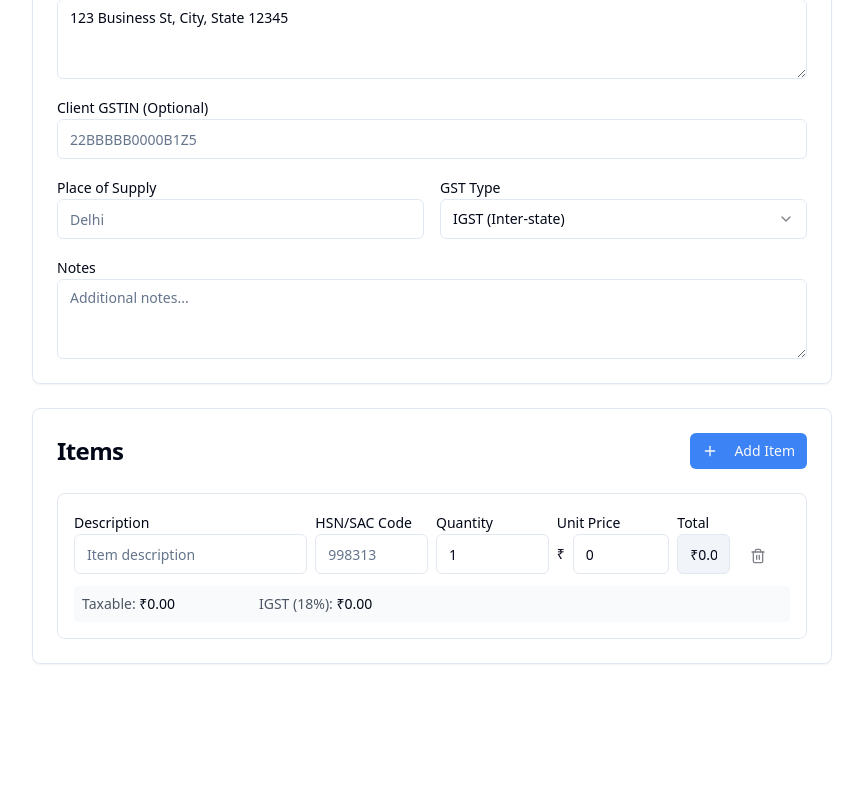
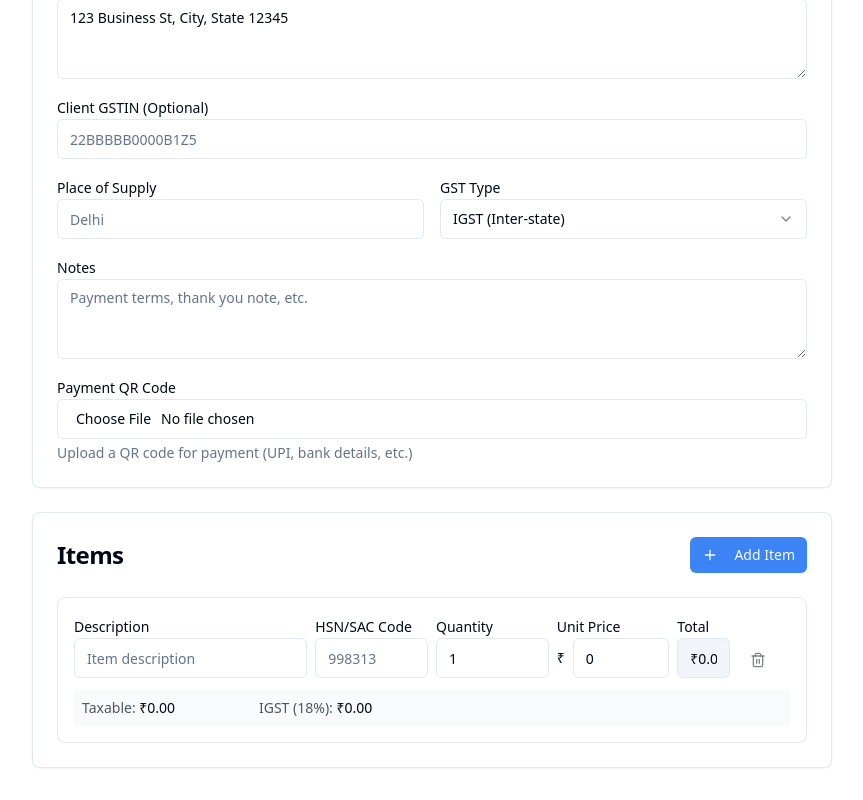
Before and after one commit to arpanmukherjee2006/invomitra, a React (Vite) app: page /invoice/new in a window 1280 px wide. Shown: the part 1272-2072 px from the top of the page, without its empty margins (0-863 px from the left). Before the commit the page ends 1968 px from the top, so only its background shows below. Built offline with nearby package versions, Linux system fonts and the light colour scheme.

Commit message:
Remove payment gateway, add QR code

```diff
--- a/src/components/Invoice/InvoiceForm.tsx
+++ b/src/components/Invoice/InvoiceForm.tsx
@@ -81,6 +81,7 @@ const InvoiceForm = ({ initialInvoice }: InvoiceFormProps) => {
     cgst_rate: 9,
     sgst_rate: 9,
     igst_rate: 18,
+    payment_qr: '', // For payment QR code
   });
 
   const [companyInfo, setCompanyInfo] = useState<CompanyInfo>({
@@ -153,6 +154,7 @@ const InvoiceForm = ({ initialInvoice }: InvoiceFormProps) => {
         cgst_rate: initialInvoice.cgst_rate || 9,
         sgst_rate: initialInvoice.sgst_rate || 9,
         igst_rate: initialInvoice.igst_rate || 18,
+        payment_qr: initialInvoice.payment_qr || '',
       });
 
       // Set company info from client data
@@ -237,6 +239,7 @@ const InvoiceForm = ({ initialInvoice }: InvoiceFormProps) => {
           cgst_rate: 9,
           sgst_rate: 9,
           igst_rate: 18,
+          payment_qr: '',
         });
 
         setSelectedClientId('1');
@@ -829,10 +832,51 @@ const InvoiceForm = ({ initialInvoice }: InvoiceFormProps) => {
                   <Label htmlFor="notes">Notes</Label>
                   <Textarea
                     id="notes"
-                    placeholder="Additional notes..."
                     value={invoiceData.notes}
                     onChange={(e) => setInvoiceData(prev => ({ ...prev, notes: e.target.value }))}
+                    placeholder="Payment terms, thank you note, etc."
+                    rows={3}
                   />
+                </div>
+
+                <div>
+                  <Label htmlFor="payment_qr">Payment QR Code</Label>
+                  <Input
+                    id="payment_qr"
+                    type="file"
+                    accept="image/*"
+                    onChange={(e) => {
+                      const file = e.target.files?.[0];
+                      if (file) {
+                        const reader = new FileReader();
+                        reader.onload = (e) => {
+                          setInvoiceData(prev => ({ ...prev, payment_qr: e.target?.result as string }));
+                        };
+                        reader.readAsDataURL(file);
+                      }
+                    }}
+                    className="cursor-pointer"
+                  />
+                  {invoiceData.payment_qr && (
+                    <div className="mt-2">
+                      <img
+                        src={invoiceData.payment_qr}
+                        alt="Payment QR Code"
+                        className="w-24 h-24 object-contain border rounded"
+                      />
+                      <Button
+                        variant="outline"
+                        size="sm"
+                        onClick={() => setInvoiceData(prev => ({ ...prev, payment_qr: '' }))}
+                        className="mt-1"
+                      >
+                        Remove QR
+                      </Button>
+                    </div>
+                  )}
+                  <p className="text-sm text-muted-foreground mt-1">
+                    Upload a QR code for payment (UPI, bank details, etc.)
+                  </p>
                 </div>
               </CardContent>
             </Card>
@@ -1160,6 +1204,26 @@ const InvoiceForm = ({ initialInvoice }: InvoiceFormProps) => {
                    <p className="text-gray-600 whitespace-pre-line">{invoiceData.notes}</p>
                  </div>
                )}
+
+               {/* Payment QR Code */}
+               {invoiceData.payment_qr && (
+                 <div className="border-t pt-6">
+                   <div className="flex items-start justify-between">
+                     <div>
+                       <h3 className="text-lg font-semibold mb-2">Payment Information:</h3>
+                       <p className="text-gray-600 mb-4">Scan the QR code below to make payment</p>
+                     </div>
+                     <div className="text-center">
+                       <img
+                         src={invoiceData.payment_qr}
+                         alt="Payment QR Code"
+                         className="w-32 h-32 object-contain border rounded"
+                       />
+                       <p className="text-sm text-gray-500 mt-2">Scan to Pay</p>
+                     </div>
+                   </div>
+                 </div>
+               )}
             </div>
             <div className="flex justify-end gap-4 mt-4">
               <Button variant="outline" onClick={() => setShowPreview(false)}>
--- a/src/components/Landing/SubscriptionModal.tsx
+++ b/src/components/Landing/SubscriptionModal.tsx
@@ -497,33 +497,21 @@ const SubscriptionModal = ({ isOpen, onClose }: SubscriptionModalProps) => {
           </div>
 
           <div className="space-y-3">
+            {/* Payment temporarily disabled for testing */}
             <Button
               size="lg"
               className="w-full"
-              onClick={() => handleSubscribe(isYearly ? 'yearly' : 'monthly')}
-              disabled={loadingState !== 'idle'}
+              disabled={true}
             >
-              {loadingState !== 'idle' ? (
-                <>
-                  <Loader2 className="mr-2 h-4 w-4 animate-spin" />
-                  {loadingState === 'creating-order' ? 'Creating order...' :
-                   loadingState === 'loading-script' ? 'Loading payment...' :
-                   'Processing payment...'}
-                </>
-              ) : user ?
-                `Subscribe ${isYearly ? 'Yearly ₹999' : 'Monthly ₹99'}` :
-                `Sign Up & Subscribe ${isYearly ? 'Yearly' : 'Monthly'}`
-              }
+              Payment Gateway Under Maintenance
             </Button>
 
-            {!user && (
-              <p className="text-xs text-center text-muted-foreground">
-                You'll need to sign up first to start your subscription
-              </p>
-            )}
+            <p className="text-xs text-center text-muted-foreground">
+              Payment gateway is temporarily disabled for testing. All features are currently available for free.
+            </p>
 
             <div className="text-xs text-center text-muted-foreground">
-              Secure payment via Razorpay • Cancel anytime • No setup fees
+              Contact support if you need immediate access
             </div>
           </div>
         </div>
```
Lines whose indentation alone changed are shown as unchanged.
